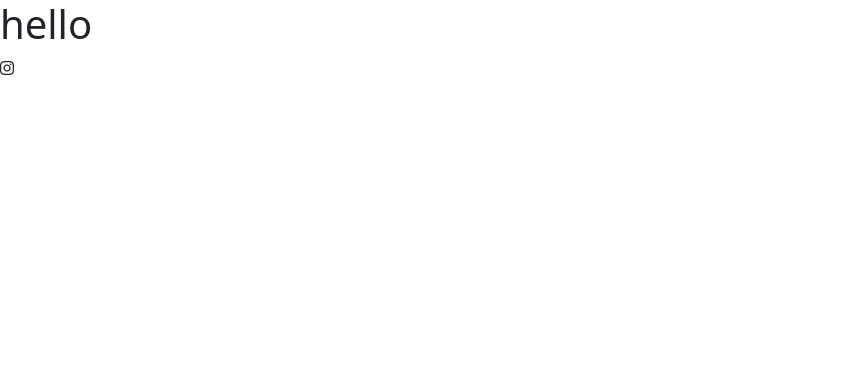
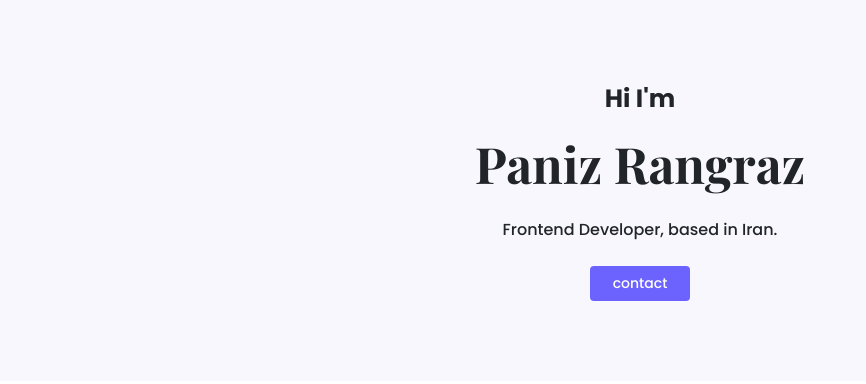
Before and after one commit to panizAR/Portfolio-Project, a plain HTML site: page index.html in a window 1280 px wide. Shown: the whole page, without its empty margins (0-866 px from the left). Drawn offline with nearby package versions, Linux system fonts and the light colour scheme.

Commit message:
section 1

```diff
--- a/index.html
+++ b/index.html
@@ -30,7 +30,11 @@
     <title>Portfolio Project</title>
   </head>
   <body>
-    <h1>hello</h1>
-    <i class="fab fa-instagram"></i>
+    <div class="intro">
+      <p class="Poppins700">Hi I'm</p>
+      <h1 class="Playfair700">Paniz Rangraz</h1>
+      <p class="Poppins400 my-4">Frontend Developer, based in Iran.</p>
+      <a href="#" class="btn btn-contact Poppins400">contact</a>
+    </div>
   </body>
 </html>
--- a/style/style.css
+++ b/style/style.css
@@ -1,3 +1,34 @@
 /* font-family: 'Pacifico', cursive;
 font-family: 'Playfair Display', serif;
 font-family: 'Poppins', sans-serif; */
+.Poppins700 {
+  font-family: "Poppins", sans-serif;
+  font-weight: 700;
+  font-size: 25px;
+}
+.Poppins400 {
+  font-family: "Poppins", sans-serif;
+  font-weight: 400;
+}
+.Playfair700 {
+  font-family: "Playfair Display", serif;
+  font-weight: 700;
+  font-size: 50px;
+}
+.intro {
+  padding: 80px 0;
+  background-color: #f9f7fe;
+  text-align: center;
+}
+.btn-contact {
+  background-color: #6c63ff;
+  width: 100px;
+  height: 50;
+  color: #fff;
+  font-size: 14px;
+  border-radius: 4px;
+}
+.btn-contact:hover {
+  background-color: #4b44c8 !important;
+  color: #fff;
+}
```
